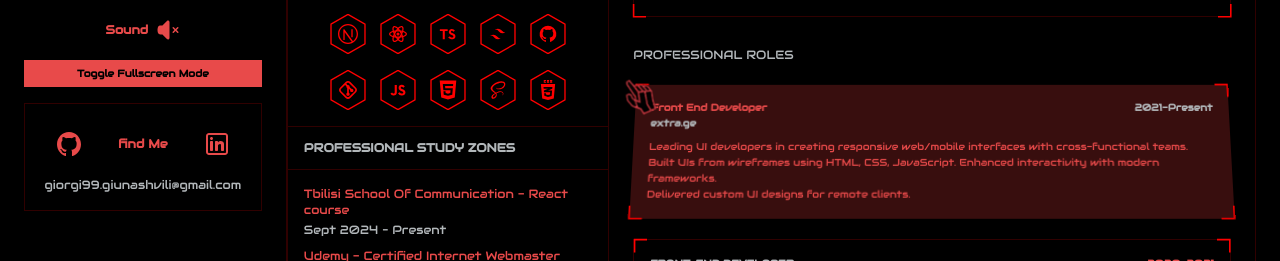
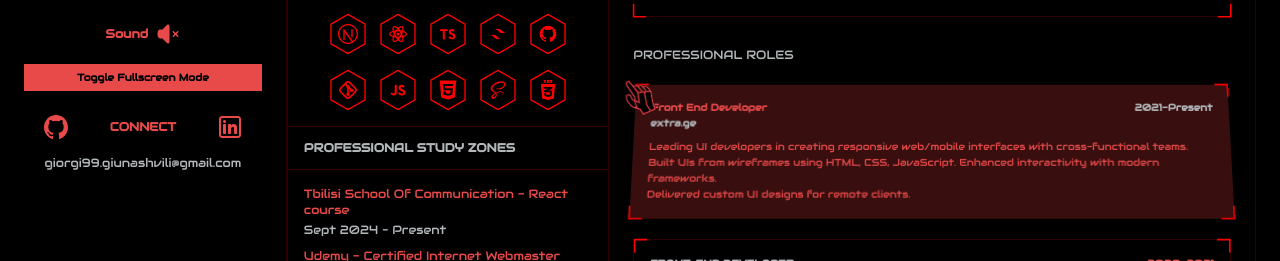
Before and after one commit to GGiunashvili/portfolio, a Next.js app: page / in a window 1280 px wide. Shown: the part 305-566 px from the top of the page. Built offline with nearby package versions, Linux system fonts and the light colour scheme; a web font is replaced by a local one.

Commit message:
personal info update

```diff
--- a/components/CustomCursor.tsx
+++ b/components/CustomCursor.tsx
@@ -49,9 +49,9 @@ const CustomCursor = () => {
         height: "50px",
         // backgroundColor: isHovered ? "rgba(255, 0, 0, 0.5)" : "transparent", // Hover-ზე წითელი background
 
-        transform: isHovered
-          ? "perspective(25rem) rotateX(30deg) translateX(-2rem) translateZ(2em) "
-          : "translate(1%, -1%) rotateX(0deg)",
+        // transform: isHovered
+        //   ? "perspective(25rem) rotateX(30deg) translateX(-2rem) translateZ(2em) "
+        //   : "translate(1%, -1%) rotateX(0deg)",
         transition: "transform 0.3s ease-out",
         zIndex: 9999,
         willChange: "transform",
--- a/components/Profile.tsx
+++ b/components/Profile.tsx
@@ -38,7 +38,7 @@ export default function Profile() {
   return (
     <div className="w-full ">
       <div
-        className="group w-full sm:w-full xl:w-full relative  border border-[#FE010130] mb-[20px] shadow-lg shadow-red-500 overflow-hidden"
+        className="group w-full sm:w-full xl:w-full relative  border border-[#FE010130] mb-[24px] shadow-lg shadow-red-500 overflow-hidden"
         style={{
           transition: "transform 0.5s, background-color 0.5s",
           transform: isHovered
@@ -87,13 +87,13 @@ export default function Profile() {
         </div>
         <button
           onClick={toggleFullscreen}
-          className="w-full flex justify-center items-center text-black bg-red text-[10px] font-bold p-[6px] mb-[16px]"
+          className="w-full flex justify-center items-center text-black bg-red text-[10px] font-bold p-[6px] mb-[24px]"
         >
           Toggle Fullscreen Mode
         </button>
 
-        <div className="text-center border border-[#FE010130] p-[16px]">
-          <div className="flex justify-between items-center gap-[8px] mb-[8px] px-[16px] py-[12px]">
+        <div className="text-center px-[20px]">
+          <div className="flex justify-between items-center gap-[8px] mb-[16px]">
             <a
               href="https://github.com/GGiunashvili/"
               target="_blank"
@@ -131,7 +131,7 @@ export default function Profile() {
                 </g>
               </svg>
             </a>
-            <p className="text-red font-bold text-xs">find Me</p>
+            <p className="text-red font-bold">CONNECT</p>
             <a
               href="https://www.linkedin.com/in/react-developer-giorgi-giunashvili/"
               target="_blank"
@@ -165,7 +165,7 @@ export default function Profile() {
               </svg>
             </a>
           </div>
-          <p>giorgi99.giunashvili@gmail.com</p>
+          <p className="text-xs">giorgi99.giunashvili@gmail.com</p>
         </div>
       </div>
     </div>
```
